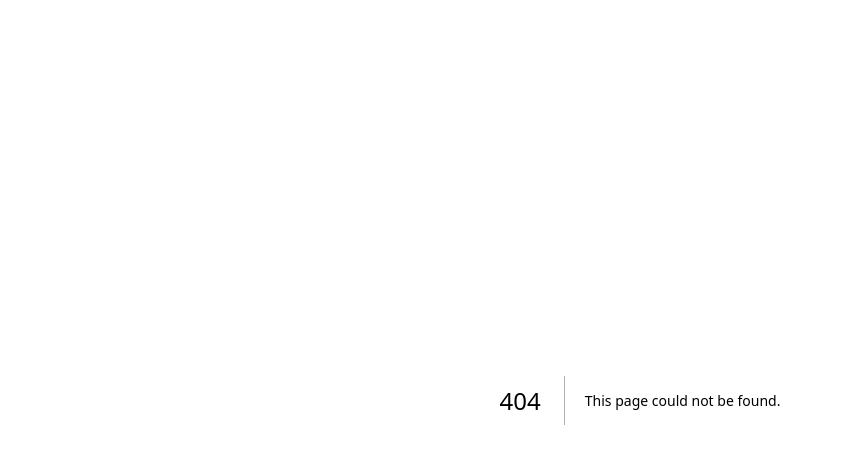
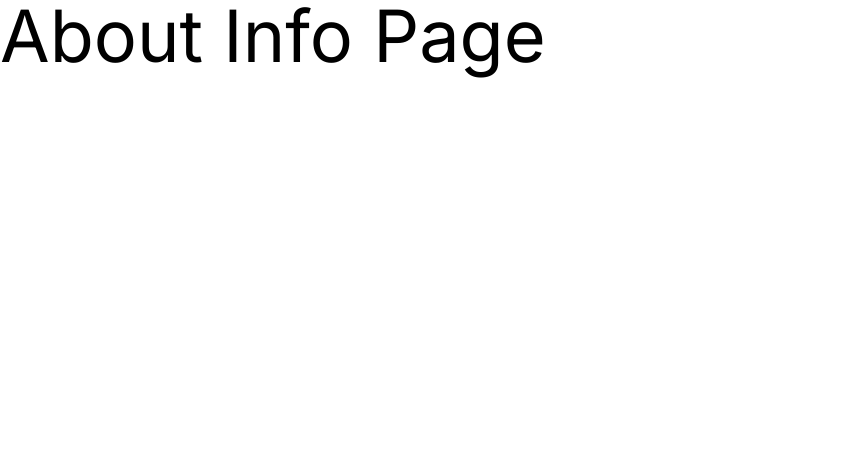
Before and after one commit to goyalion17/nextjs-tutorial, a Next.js app: page /about/info in a window 1280 px wide. Before the commit this address had no page. Shown: the top 464 px of the page, without its empty margins (0-841 px from the left). Built offline with nearby package versions, Linux system fonts and the light colour scheme.

Commit message:
Nested Routes

```diff
--- /dev/null
+++ b/app/about/info/page.js
@@ -0,0 +1,12 @@
+import Link from "next/link";
+import React from "react";
+
+const AboutInfoPage = () => {
+  return (
+    <div>
+      <h1 className="text-7xl">About Info Page</h1>
+    </div>
+  );
+};
+
+export default AboutInfoPage;
--- a/app/about/page.js
+++ b/app/about/page.js
@@ -8,6 +8,9 @@
       <Link href="/" className="text-2xl">
         Home Page
       </Link>
+      <Link href="/about/info" className="text-2xl">
+        About Info Page
+      </Link>
     </div>
   );
 };
```
